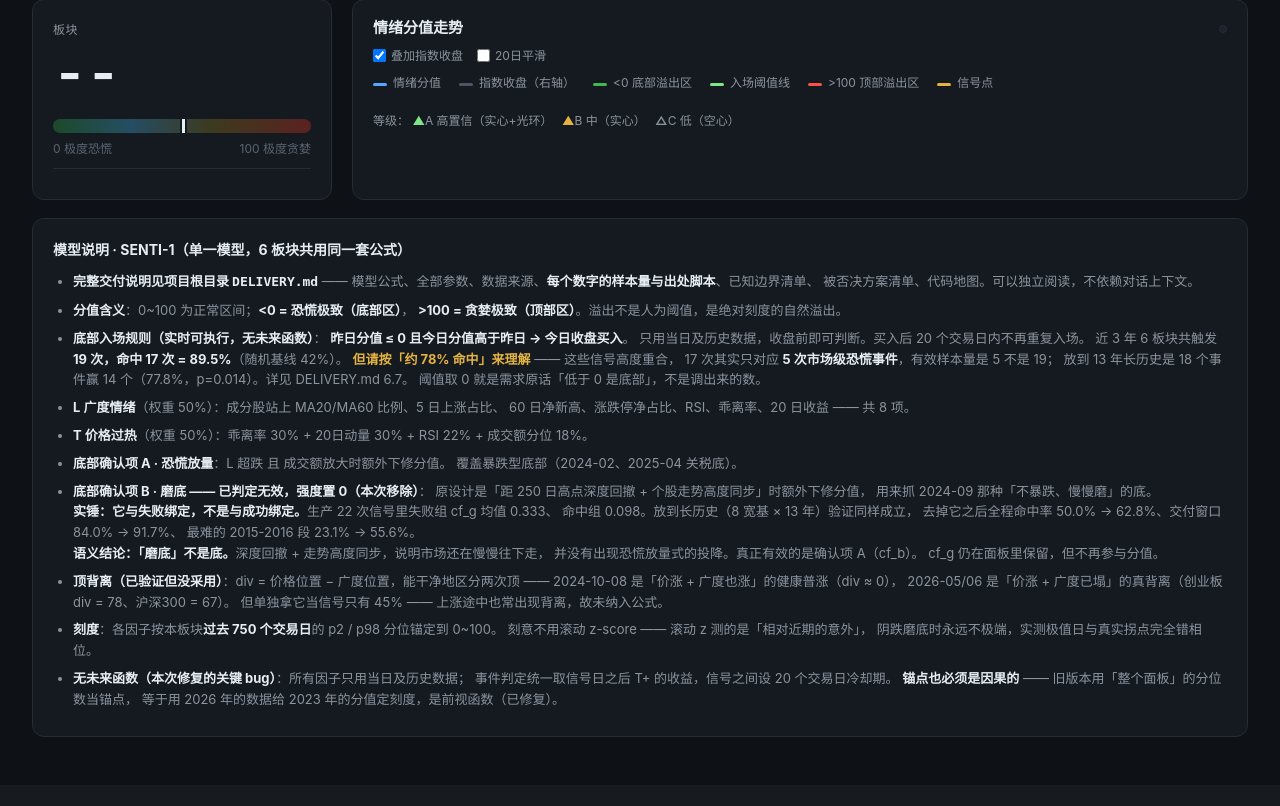
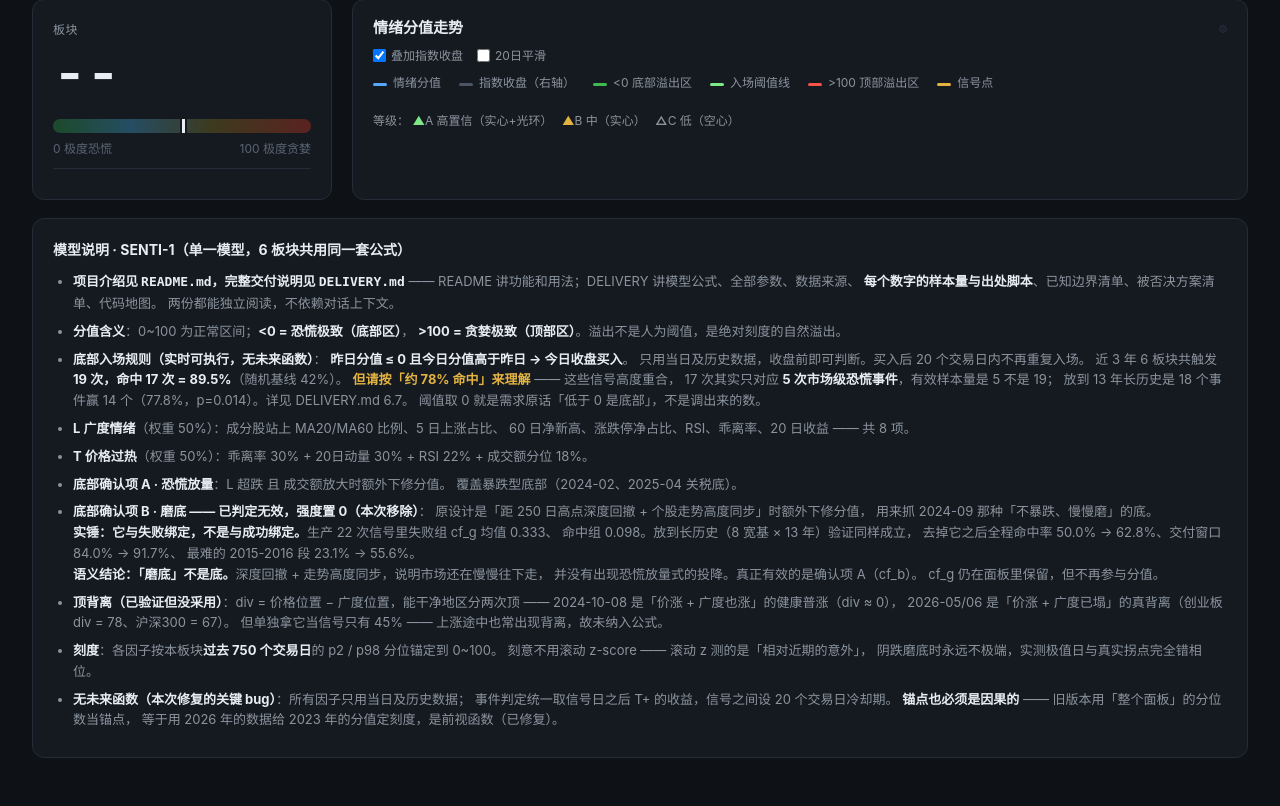
Before and after one commit to 1740611029/sentiment-index-v4, a Flask app: template web/templates/index.html in a window 1280 px wide. Shown: the part 131-937 px from the top of the page. Before the commit the page ends 868 px from the top, so only its background shows below. Run offline with Flask 3, Linux system fonts and the light colour scheme; the template is opened without the code that fills it, so the values that code supplies are empty.

Commit message:
新增 README.md（项目介绍+功能说明），明确两份文档的维护约定
- README：是什么/能做不能做、快速开始、页面用法、模型概览、实测摘要、目录结构、数据、维护约定
- DELIVERY.md 顶部与页面模型说明都加了 README 入口
- 约定：README 随功能变动更新，DELIVERY 随模型/参数/实测结论更新

```diff
--- a/web/templates/index.html
+++ b/web/templates/index.html
@@ -140,9 +140,10 @@
   <div class="note">
     <h3>模型说明 · SENTI-1（单一模型，6 板块共用同一套公式）</h3>
     <ul>
-      <li><b>完整交付说明见项目根目录 <code>DELIVERY.md</code></b> ——
-          模型公式、全部参数、数据来源、<b>每个数字的样本量与出处脚本</b>、已知边界清单、
-          被否决方案清单、代码地图。可以独立阅读，不依赖对话上下文。</li>
+      <li><b>项目介绍见 <code>README.md</code>，完整交付说明见 <code>DELIVERY.md</code></b> ——
+          README 讲功能和用法；DELIVERY 讲模型公式、全部参数、数据来源、
+          <b>每个数字的样本量与出处脚本</b>、已知边界清单、被否决方案清单、代码地图。
+          两份都能独立阅读，不依赖对话上下文。</li>
       <li><b>分值含义</b>：0~100 为正常区间；<b>&lt;0 = 恐慌极致（底部区）</b>，
           <b>&gt;100 = 贪婪极致（顶部区）</b>。溢出不是人为阈值，是绝对刻度的自然溢出。</li>
       <li><b>底部入场规则（实时可执行，无未来函数）</b>：
```
Also changed, not shown: DELIVERY.md (+4 -0 lines), README.md (added).
